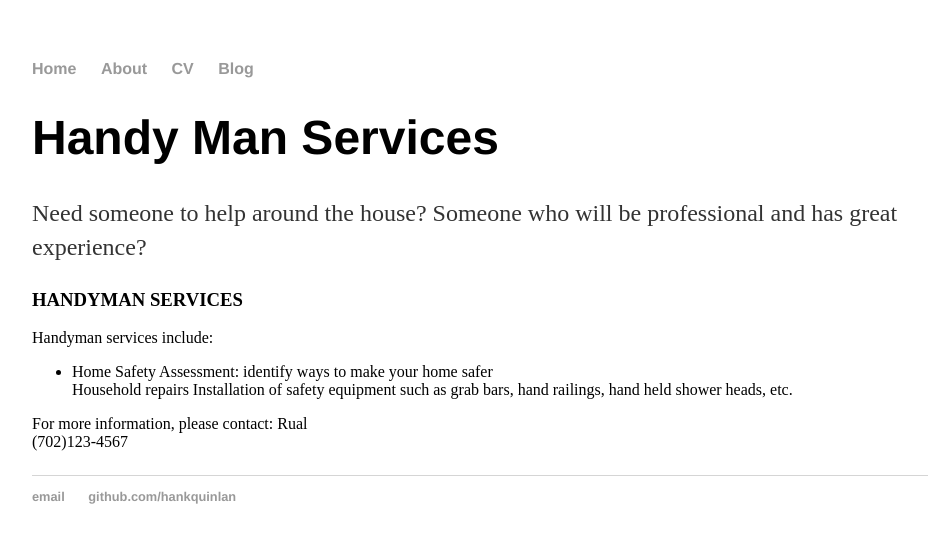
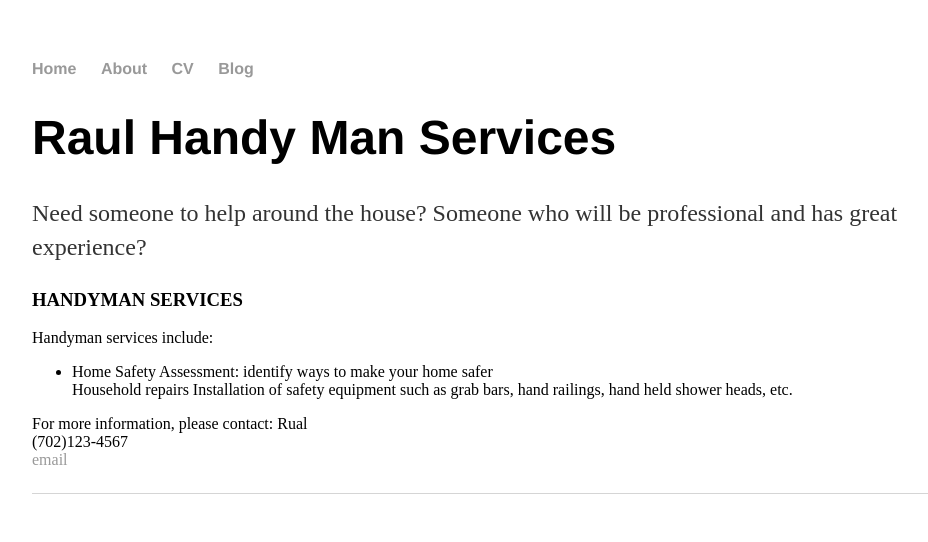
Before and after one commit to raulhandyman/raulhandyman.github.io, a plain HTML site: page index.html in a window 1280 px wide. Shown: the whole page, without its empty margins (160-1088 px from the left). Drawn offline with Linux system fonts and the light colour scheme; files that its build step writes are made by us from their sources.

Commit message:
Update index.html

```diff
--- a/index.html
+++ b/index.html
@@ -1,7 +1,7 @@
 <!DOCTYPE html>
 <html>
 	<head>
-		<title>Hank Quinlan, Horrible Cop</title>
+		<title>Raul Handy Man</title>
 		<!-- link to main stylesheet -->
 		<link rel="stylesheet" type="text/css" href="/css/main.css">
 	</head>
@@ -16,7 +16,7 @@
 		</nav>
 		<div class="container">
     		<div class="blurb">
-        		<h1>Handy Man Services</h1>
+        		<h1>Raul Handy Man Services</h1>
 				<p style='font-size:14'>
 Need someone to help around the house?
 Someone who will be
@@ -35,8 +35,8 @@ Installation of safety equipment such as grab bars, hand railings, hand held sho
 </ul>
 For more information, please contact:
 Rual<br>
-(702)123-4567
-
+(702)123-4567 <br>
+ <a href="mailto:raul1@gmail.com">email</a><br>
 
 
 					</p>
@@ -44,8 +44,7 @@ Rual<br>
 		</div><!-- /.container -->
 		<footer>
     		<ul>
-        		<li><a href="mailto:hankquinlanhub@gmail.com">email</a></li>
-        		<li><a href="https://github.com/hankquinlan">github.com/hankquinlan</a></li>
+        		<li></li>
 			</ul>
 		</footer>
 	</body>
```
